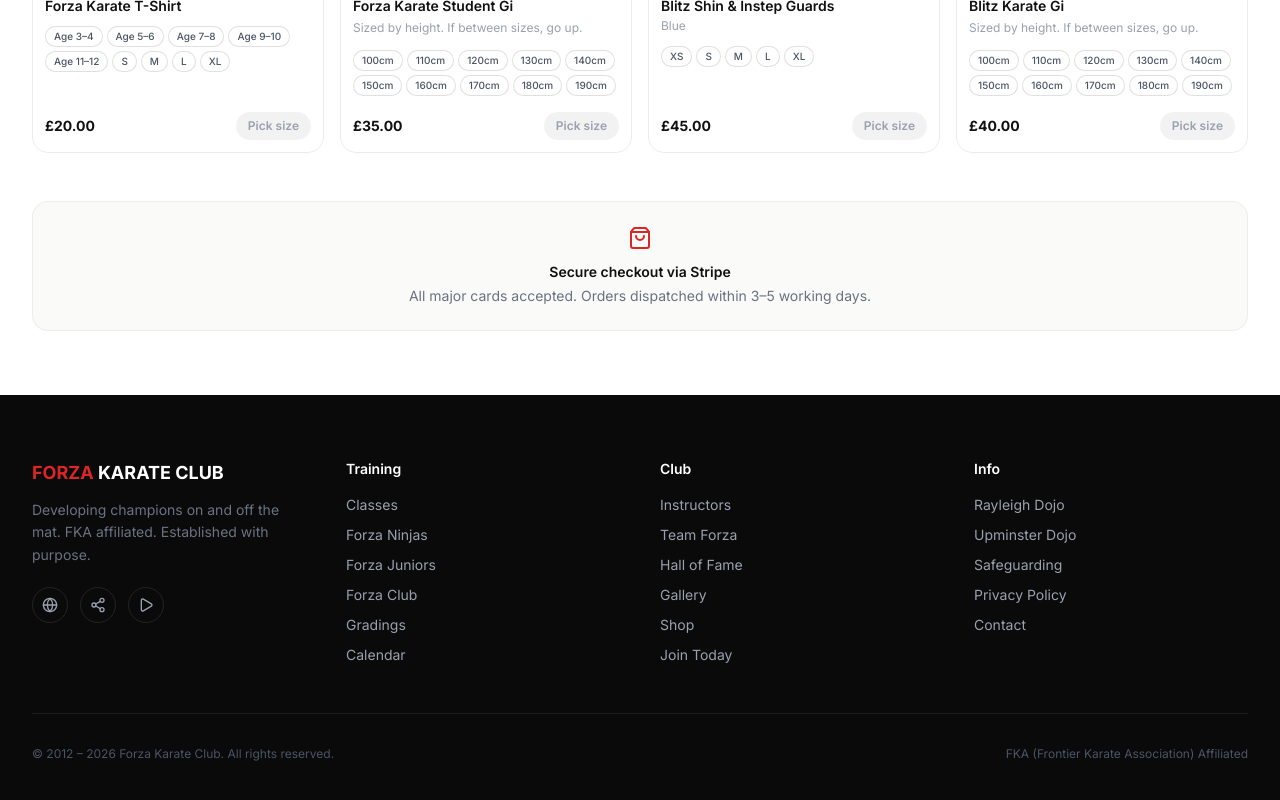
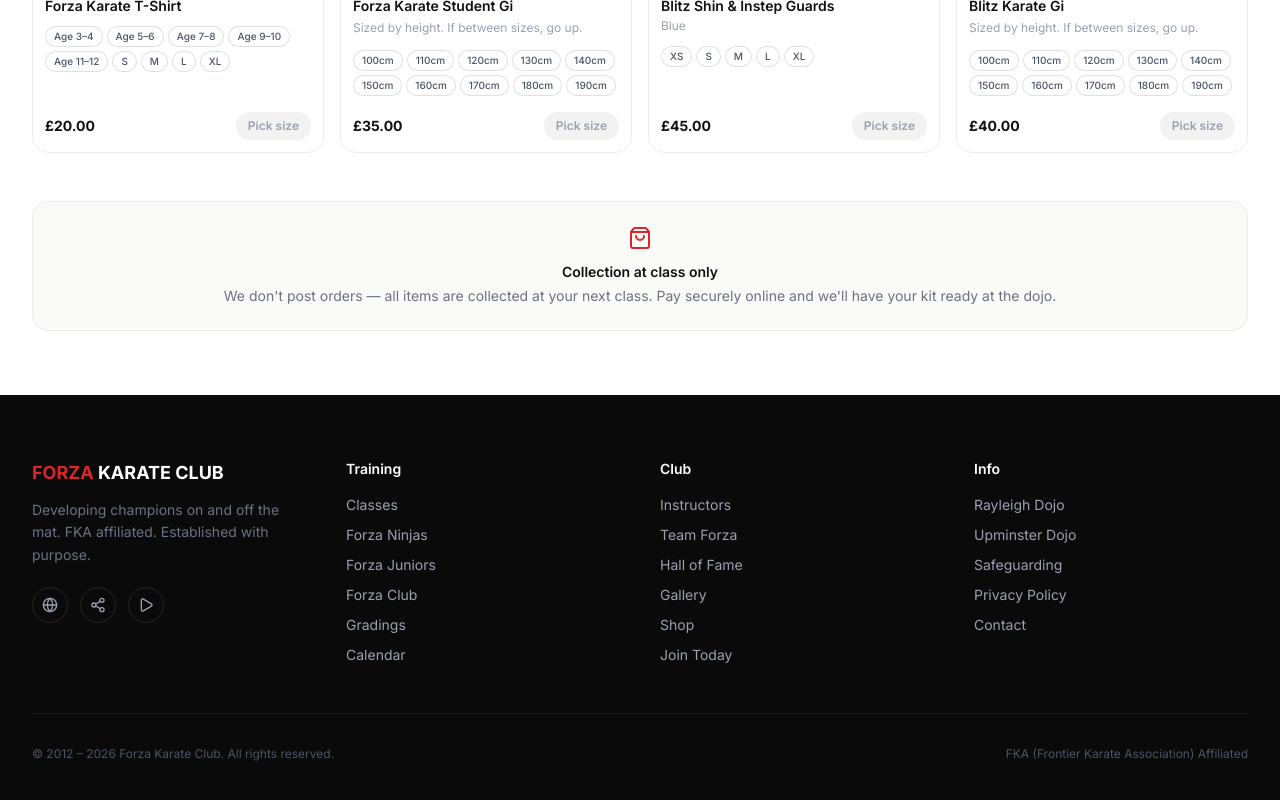
Before and after one commit to anthonieveritt-afk/forza-karate-website, a Next.js app: page /shop in a window 1280 px wide. Shown: the part 1262-2062 px from the top of the page. Built offline with nearby package versions, Linux system fonts and the light colour scheme.

Commit message:
Shop: collection at class only - remove shipping, add note on shop + cart drawer

```diff
--- a/app/api/checkout/route.ts
+++ b/app/api/checkout/route.ts
@@ -40,9 +40,6 @@
       mode: 'payment',
       success_url: `${SITE_URL}/shop/success?session_id={CHECKOUT_SESSION_ID}`,
       cancel_url: `${SITE_URL}/shop`,
-      shipping_address_collection: {
-        allowed_countries: ['GB'],
-      },
       metadata: {
         source: 'forza-karate-website',
       },
--- a/app/shop/page.tsx
+++ b/app/shop/page.tsx
@@ -251,9 +251,10 @@
           {/* Footer note */}
           <div className="mt-12 p-6 rounded-2xl bg-[#fafaf9] border border-black/5 text-center">
             <ShoppingBag className="h-6 w-6 text-[#dc2626] mx-auto mb-3" />
-            <p className="text-sm font-semibold text-[#111111] mb-1">Secure checkout via Stripe</p>
+            <p className="text-sm font-semibold text-[#111111] mb-1">Collection at class only</p>
             <p className="text-sm text-gray-500">
-              All major cards accepted. Orders dispatched within 3–5 working days.
+              We don&apos;t post orders — all items are collected at your next class.
+              Pay securely online and we&apos;ll have your kit ready at the dojo.
             </p>
           </div>
         </div>
--- a/components/shop/CartDrawer.tsx
+++ b/components/shop/CartDrawer.tsx
@@ -123,6 +123,7 @@
               </span>
             </div>
             {error && <p className="text-xs text-[#dc2626]">{error}</p>}
+            <p className="text-xs text-gray-400 text-center">📦 Collection at class only — we don't post orders</p>
             <button
               onClick={handleCheckout}
               disabled={loading}
```
